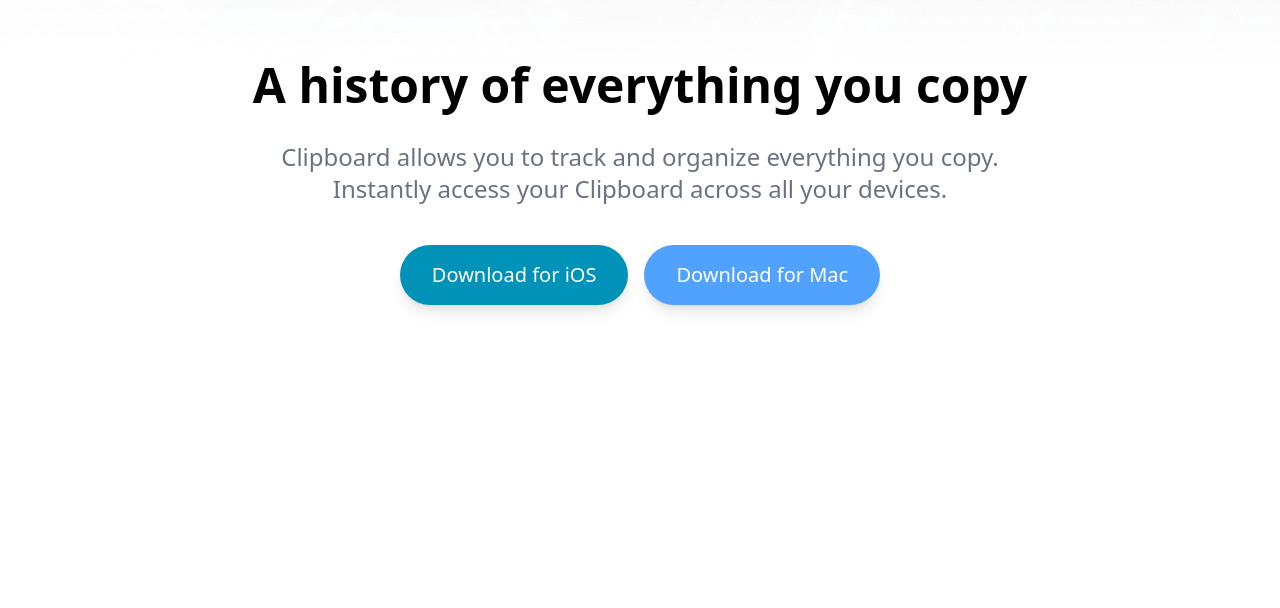
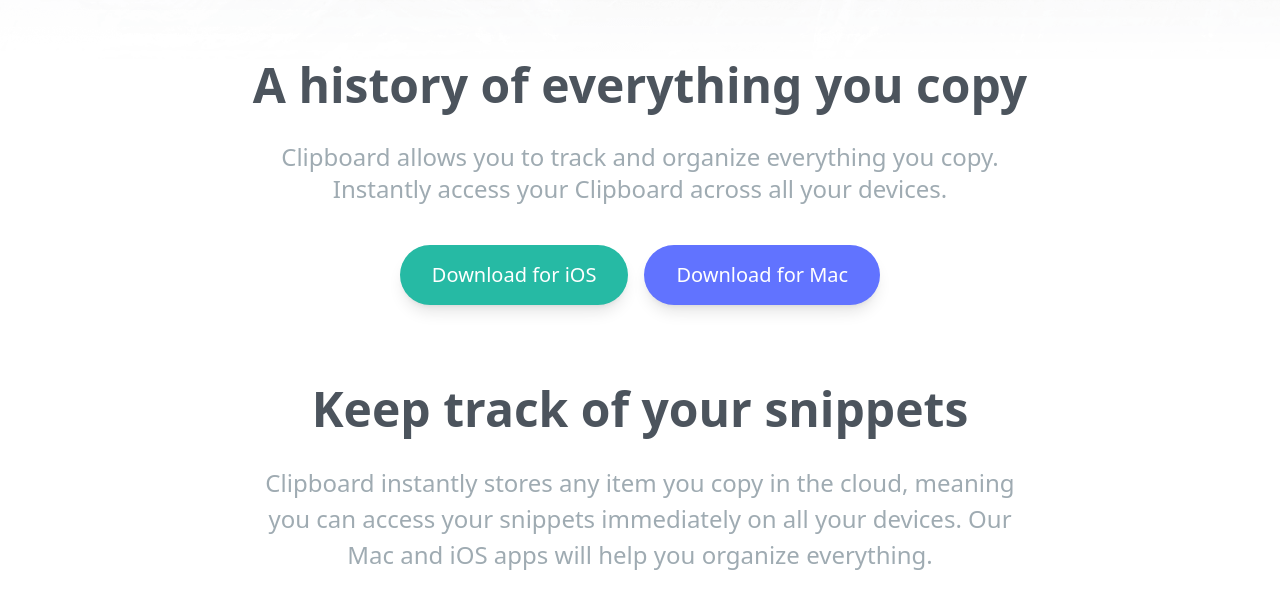
Before and after one commit to Adeolatomiwa/Clipboard-website, a website: page src/index.html in a window 1280 px wide. Shown: the part 256-864 px from the top of the page. Before the commit the page ends 800 px from the top, so only its background shows below. Drawn offline with Linux system fonts and the light colour scheme; a web font is replaced by a local one.

Commit message:
Snippet section

```diff
--- a/src/index.html
+++ b/src/index.html
@@ -7,35 +7,53 @@
   <link rel="preconnect" href="https://fonts.gstatic.com" crossorigin>
   <link href="https://fonts.googleapis.com/css2?family=Bai+Jamjuree:ital,wght@0,400;1,600&display=swap" rel="stylesheet">
   <link href="./output.css" rel="stylesheet">
+  <title>Clipboard Cloud</title>
 </head>
 <body>
   <!-- Hero section -->
    <section id="hero">
-    <div class="max-w-6xl mx-auto text-center mb-40 px-10 pt-16">
+    <div class="section-container mb-20 px-10 pt-16">
       <img src="../images/logo.svg" alt="" class="mx-auto my-16">
 
-      <h3 class="mb-8 text-4xl font-bold text-darkGrayishBlue md:text-5xl">
+      <h3>
         A history of everything you copy
       </h3>
 
-      <p class="max-w-3xl mx-auto mb-10 text-2xl text-gray-500">
+      <p class="max-w-3xl mx-auto mb-10 text-2xl text-grayishBlue">
         Clipboard allows you to track and organize everything you copy.
         Instantly access your Clipboard across all your devices.
       </p>
 
       <!-- button container -->
 
-      <div class="flex flex-col justify-center w-full space-y-6 text-xl text-white md:flex-row md:space-y-0 md:space-x-4">
-        <a href="#" class="p-4 px-8 rounded-full shadow-lg bg-cyan-600 duration-200 hover:opacity-80">
+      <div class="button-container">
+        <a href="#" class="p-4 px-8 rounded-full shadow-lg bg-strongCyan duration-200 hover:opacity-80">
           Download for iOS
         </a>
 
-        <a href="#" class="p-4 px-8 rounded-full shadow-lg bg-blue-400 duration-200 hover:opacity-80">
+        <a href="#" class="p-4 px-8 rounded-full shadow-lg bg-lightBlue duration-200 hover:opacity-80">
           Download for Mac
         </a>
 
       </div>
     </div>
    </section>
+
+
+   <!-- Snippets section -->
+    <section id="snippets">
+
+      <div class="section-container my-5 px-10">
+        <h3>
+          Keep track of your snippets
+        </h3>
+        <p class="max-w-3xl mx-auto mb-24 text-2xl leading-9 text-center text-grayishBlue">
+          Clipboard instantly stores any item you copy in the cloud, meaning you
+          can access your snippets immediately on all your devices. Our Mac and iOS
+          apps will help you organize everything.
+        </p>
+      </div>
+
+    </section>
 </body>
 </html>
--- a/src/input.css
+++ b/src/input.css
@@ -11,3 +11,24 @@
         background-image: url('../images/bg-header-mobile.png');
     }
 }
+
+@theme {
+    --color-strongCyan: hsl(171, 66%, 44%);
+    --color-lightBlue: hsl(233, 100%, 69%);
+    --color-darkGrayishBlue: hsl(210, 10%, 33%);
+    --color-grayishBlue: hsl(201, 11%, 66%);
+
+    --font-family: "Bai Jamjuree", "sans-serif" ;
+}
+
+.section-container {
+    @apply max-w-6xl mx-auto text-center;
+}
+
+h3 {
+    @apply mb-8 text-4xl font-bold text-darkGrayishBlue md:text-5xl;
+}
+
+.button-container {
+    @apply flex flex-col justify-center w-full space-y-6 text-xl text-white md:flex-row md:space-y-0 md:space-x-4;
+}
```
Also changed, not shown: src/output.css.
